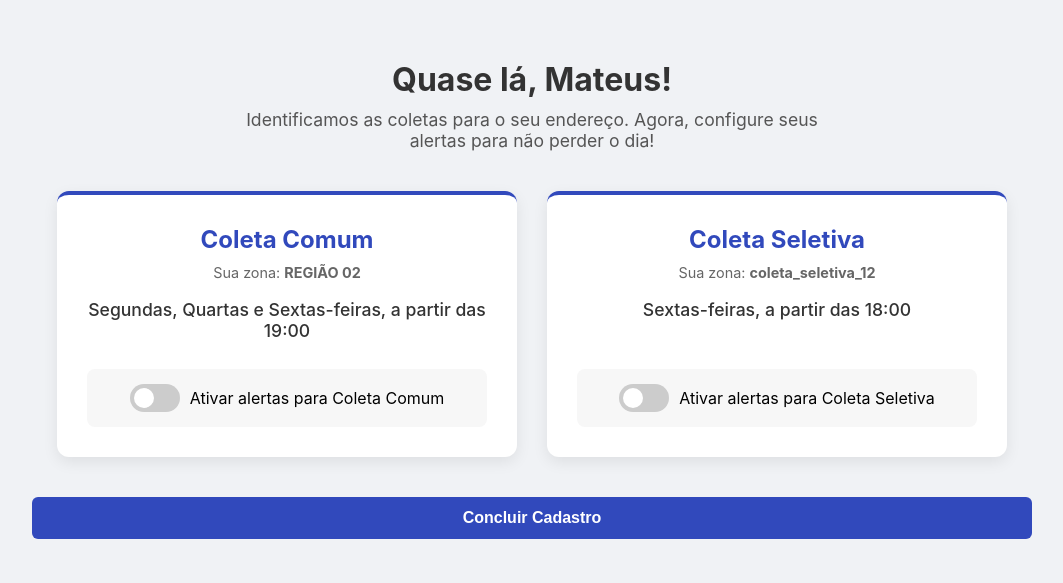
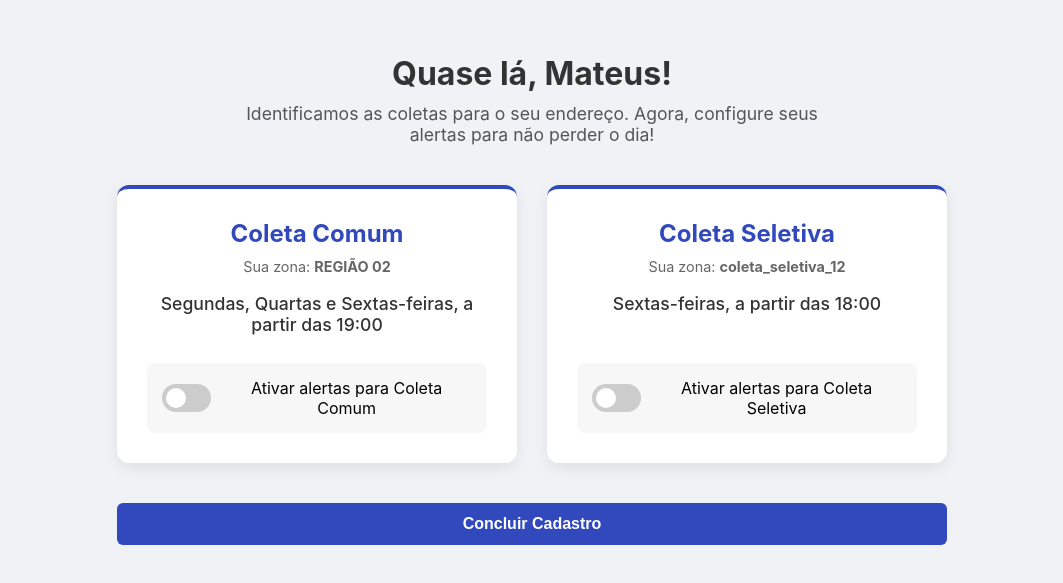
Before and after one commit to mateusgui/HoraDoLixo, a Nuxt app: page /configurar-alertas in a window 1280 px wide. Shown: the part 111-694 px from the top of the page, without its empty margins (108-1171 px from the left). Built offline with nearby package versions, Linux system fonts and the light colour scheme.

Commit message:
Update configurar-alertas.vue

```diff
--- a/assets/css/main.css
+++ b/assets/css/main.css
@@ -242,12 +242,11 @@ legend {
 }
 
 /* ==========================================================================
-   6. ESTILOS DA PÁGINA DE CONFIGURAÇÃO DE ALERTAS
+   6. ESTILOS DA PÁGINA DE CONFIGURAÇÃO DE ALERTAS (VERSÃO CORRIGIDA)
    ========================================================================== */
 
 .setup-container {
   width: 100%;
-  max-width: 1000px;
   text-align: center;
 }
 
@@ -268,10 +267,15 @@ legend {
   margin: 0 auto;
 }
 
+.main-content-area {
+  max-width: 830px;
+  margin: 0 auto;
+}
+
 .schedule-cards-container {
   display: flex;
   justify-content: center;
-  gap: 30px; /* Espaço entre os cards */
+  gap: 30px;
   flex-wrap: wrap;
 }
 
@@ -283,7 +287,7 @@ legend {
   flex: 1;
   min-width: 300px;
   max-width: 400px;
-  border-top: 4px solid #3149BC; /* Destaque azul */
+  border-top: 4px solid #3149BC;
 }
 
 .schedule-card.unavailable {
@@ -339,7 +343,6 @@ legend {
   margin-top: 40px;
 }
 
-/* Estilo do Toggle Switch */
 .switch {
   position: relative;
   display: inline-block;
--- a/pages/configurar-alertas.vue
+++ b/pages/configurar-alertas.vue
@@ -6,13 +6,13 @@
         <p>Identificamos as coletas para o seu endereço. Agora, configure seus alertas para não perder o dia!</p>
       </div>
 
+      <div class="main-content-area">
+
         <div class="schedule-cards-container">
-
           <div class="schedule-card" v-if="coletaComum.zona">
             <h2 class="card-title">Coleta Comum</h2>
             <p class="card-zone">Sua zona: <strong>{{ coletaComum.zona }}</strong></p>
             <p class="card-schedule">{{ coletaComum.dias }}, a partir das {{ coletaComum.horario }}</p>
-
             <div class="alert-config">
               <label class="switch">
                 <input type="checkbox" v-model="alertaComum.ativo">
@@ -20,18 +20,15 @@
               </label>
               <label>Ativar alertas para Coleta Comum</label>
             </div>
-
             <div v-if="alertaComum.ativo" class="time-config">
               <label for="hora-comum">Horário do Alerta:</label>
               <input type="time" id="hora-comum" v-model="alertaComum.horario">
             </div>
           </div>
-
           <div class="schedule-card" v-if="coletaSeletiva.zona">
             <h2 class="card-title">Coleta Seletiva</h2>
             <p class="card-zone">Sua zona: <strong>{{ coletaSeletiva.zona }}</strong></p>
             <p class="card-schedule">{{ coletaSeletiva.dias }}, a partir das {{ coletaSeletiva.horario }}</p>
-
              <div class="alert-config">
               <label class="switch">
                 <input type="checkbox" v-model="alertaSeletiva.ativo">
@@ -39,25 +36,22 @@
               </label>
               <label>Ativar alertas para Coleta Seletiva</label>
             </div>
-
             <div v-if="alertaSeletiva.ativo" class="time-config">
               <label for="hora-seletiva">Horário do Alerta:</label>
               <input type="time" id="hora-seletiva" v-model="alertaSeletiva.horario">
             </div>
           </div>
-
           <div class="schedule-card unavailable" v-if="!coletaSeletiva.zona">
             <h2 class="card-title">Coleta Seletiva</h2>
             <p class="card-schedule">Seu endereço ainda não é atendido pela coleta seletiva.</p>
           </div>
-
         </div>
 
         <div class="finish-setup">
-        <button @click="finalizarCadastro" class="btn-primary">Concluir Cadastro</button>
+          <button @click="finalizarCadastro" class="btn-primary btn-auto-width">Concluir Cadastro</button>
         </div>
 
-    </div>
+      </div> </div>
   </div>
 </template>
 
```
Lines whose indentation alone changed are shown as unchanged.
